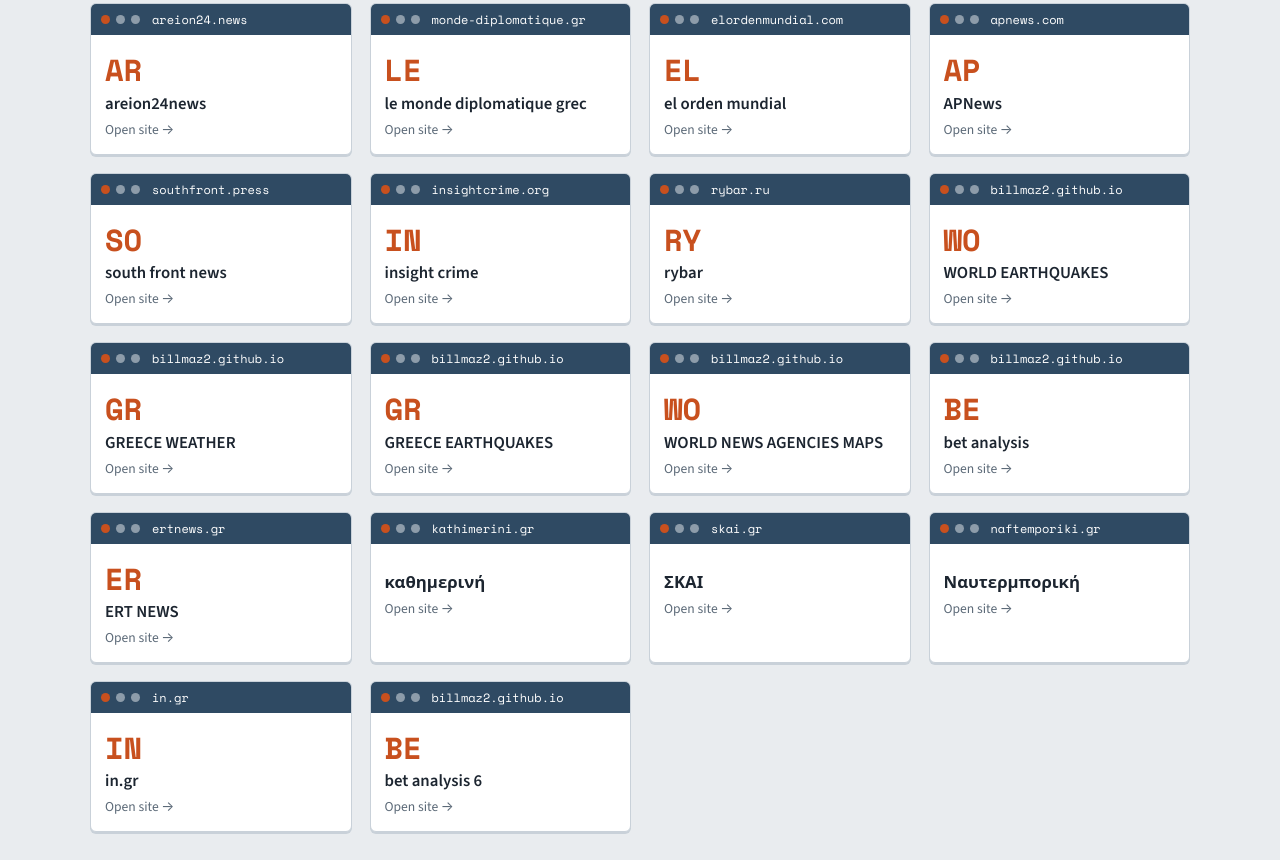
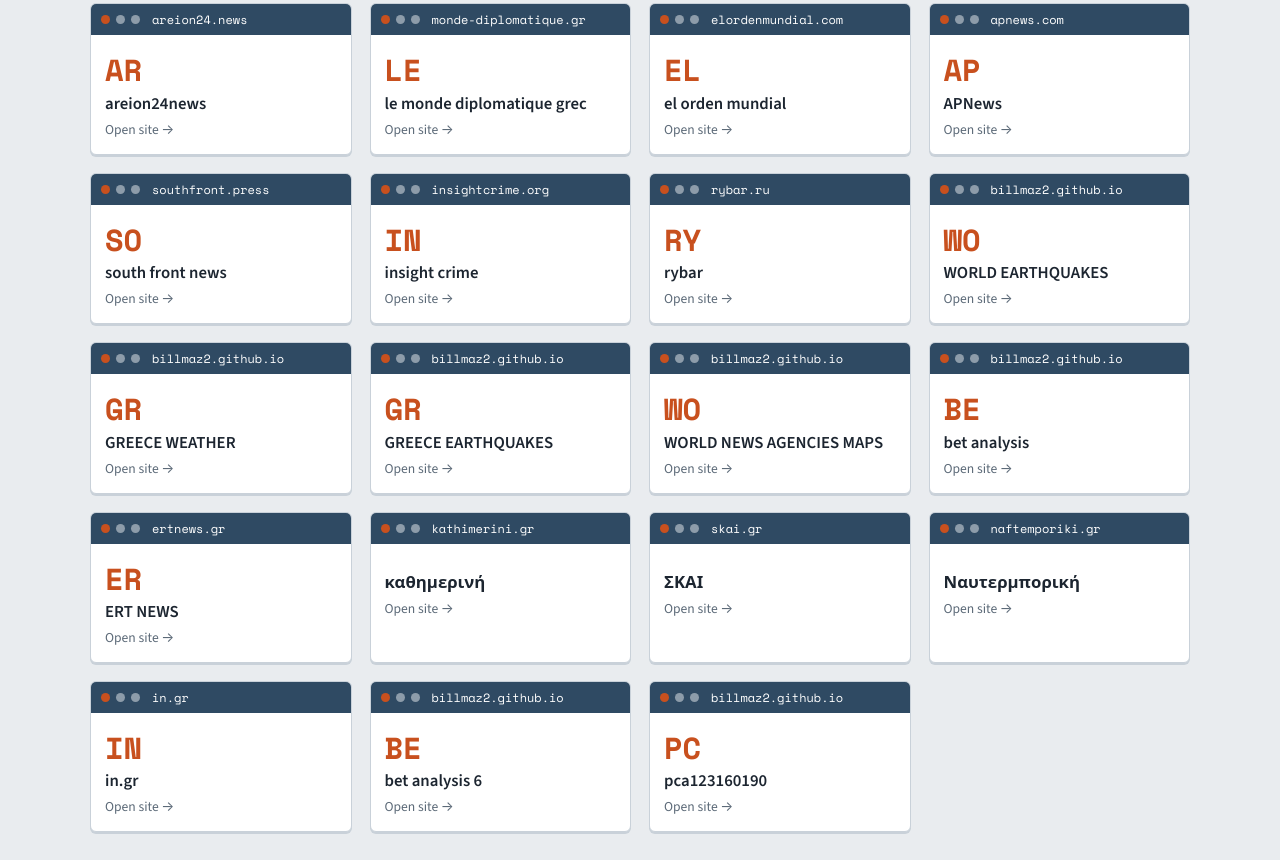
Before and after one commit to billmaz2/newsquickviewer-, a plain HTML site: page index.html in a window 1280 px wide. Shown: the part 2312-3172 px from the top of the page. Drawn offline with nearby package versions, Linux system fonts and the light colour scheme.

Commit message:
Add new link to pca123160190 in index.html

```diff
--- a/index.html
+++ b/index.html
@@ -145,6 +145,8 @@ const sites = [
 ["Ναυτερμπορική","https://www.naftemporiki.gr/"],
 ["in.gr","https://www.in.gr/"],
 ["bet analysis 6","https://billmaz2.github.io/pca_bet_analysis_6/"],
+["pca123160190","https://billmaz2.github.io/pca120160190bet/"],
+
 
 
 
```
